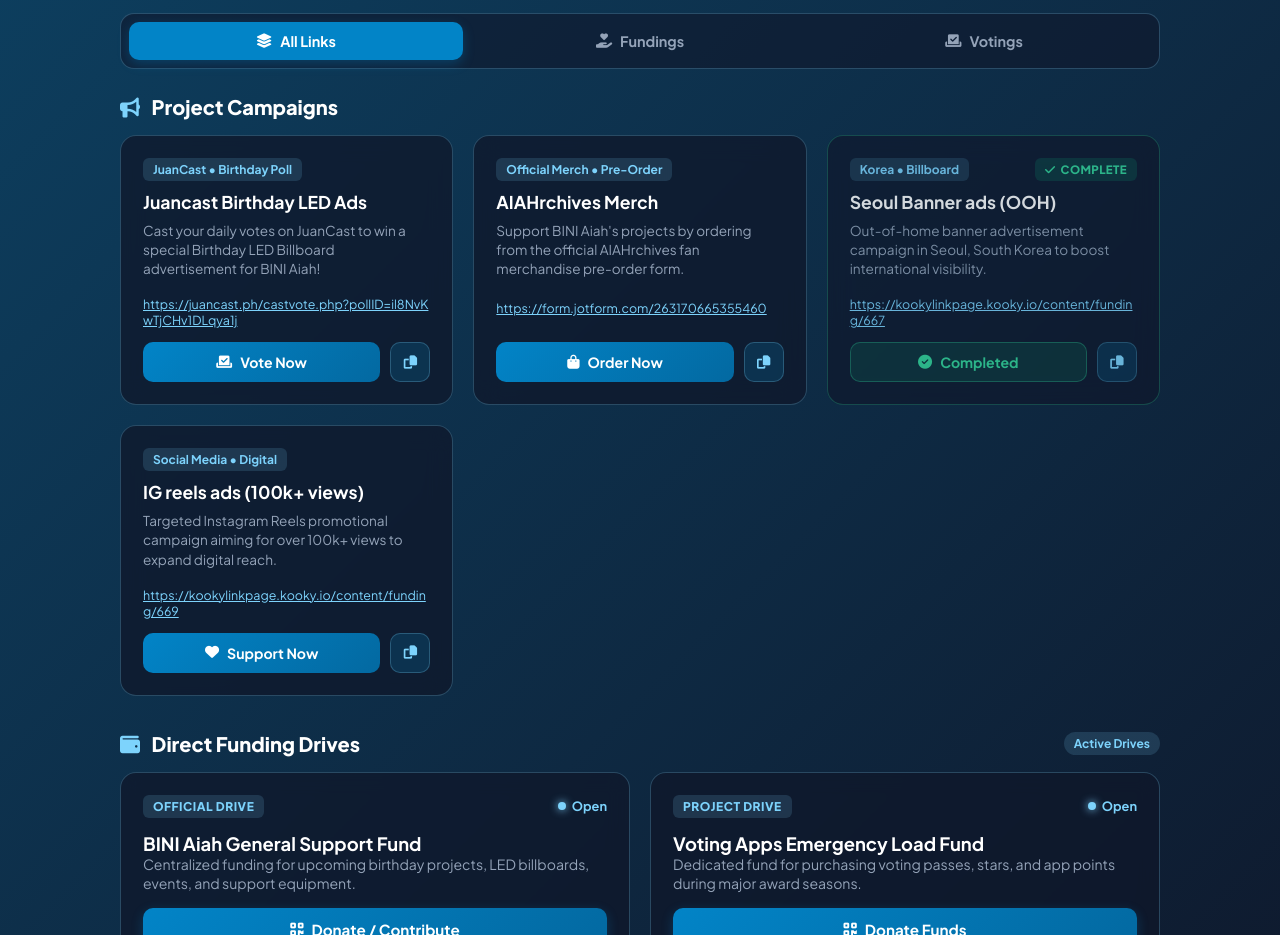
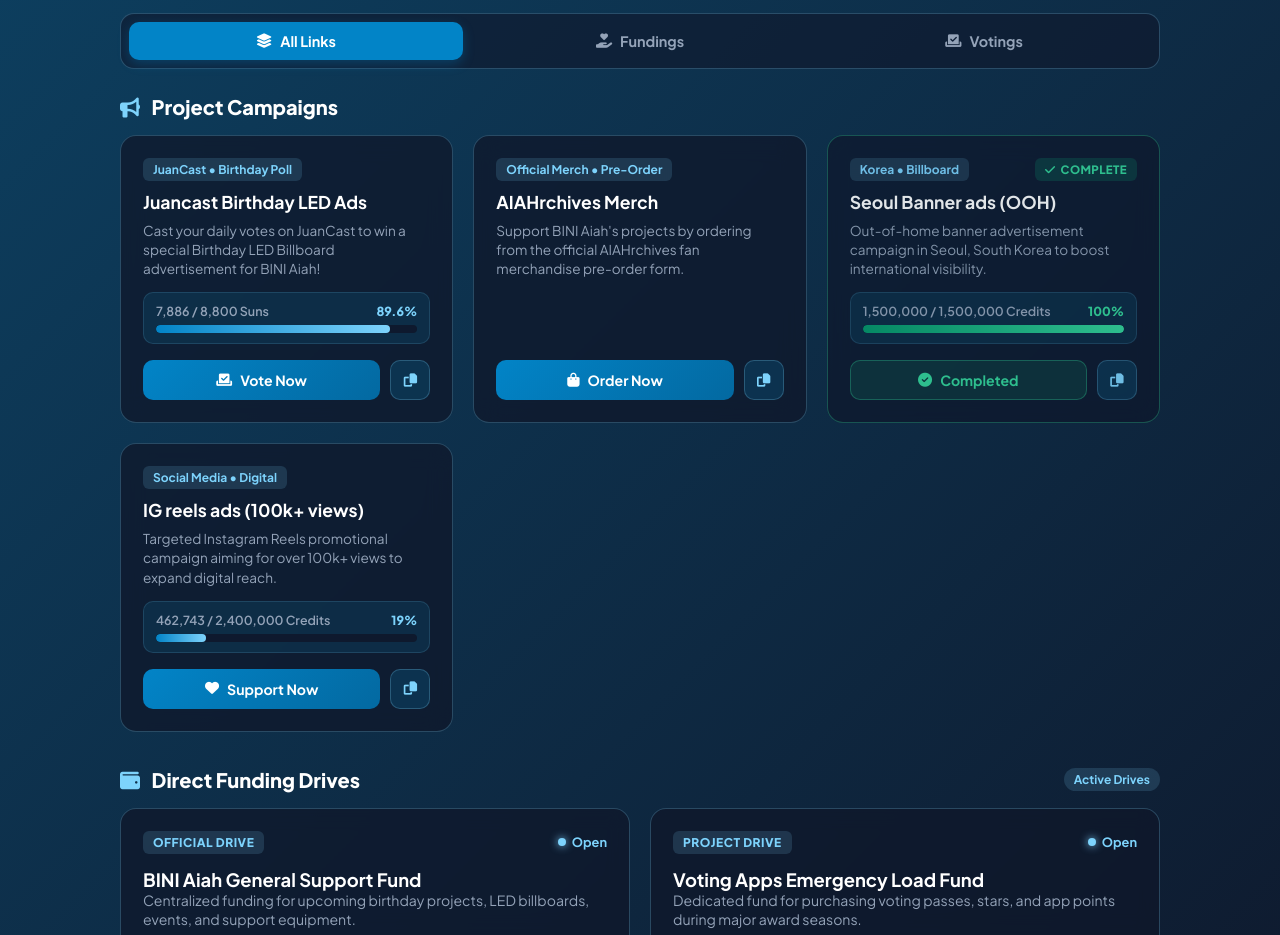
Before and after one commit to biniaiahbvt/BiniAiahVotingTeamFundings, a plain HTML site: page index.html in a window 1280 px wide. Shown: the part 800-1735 px from the top of the page. Drawn offline with Linux system fonts and the light colour scheme.

Commit message:
Enhance card styles and implement progress bar
Updated card styles and added progress bar functionality.

```diff
--- a/index.html
+++ b/index.html
@@ -361,13 +361,13 @@
     }
 
     .card.completed {
-      opacity: 0.82;
-      border-color: rgba(52, 211, 153, 0.3);
+      opacity: 0.88;
+      border-color: rgba(52, 211, 153, 0.35);
     }
 
     .card.completed:hover {
       transform: none;
-      border-color: rgba(52, 211, 153, 0.45);
+      border-color: rgba(52, 211, 153, 0.5);
     }
 
     .card-top-row {
@@ -411,8 +411,58 @@
     .card-desc {
       font-size: 0.85rem;
       color: var(--text-muted);
-      margin-bottom: 18px;
+      margin-bottom: 14px;
       line-height: 1.4;
+    }
+
+    /* Progress Bar Styles */
+    .progress-wrapper {
+      background: rgba(12, 74, 110, 0.35);
+      border: 1px solid rgba(125, 211, 252, 0.15);
+      border-radius: 10px;
+      padding: 10px 12px;
+      margin-bottom: 16px;
+    }
+
+    .progress-header {
+      display: flex;
+      justify-content: space-between;
+      align-items: center;
+      font-size: 0.78rem;
+      margin-bottom: 6px;
+    }
+
+    .progress-stats {
+      color: var(--text-muted);
+      font-weight: 600;
+    }
+
+    .progress-pct {
+      color: var(--glacier-accent);
+      font-weight: 800;
+    }
+
+    .card.completed .progress-pct {
+      color: #34d399;
+    }
+
+    .progress-track {
+      width: 100%;
+      height: 8px;
+      background: rgba(15, 23, 42, 0.85);
+      border-radius: 999px;
+      overflow: hidden;
+    }
+
+    .progress-fill {
+      height: 100%;
+      border-radius: 999px;
+      background: linear-gradient(90deg, var(--glacier-primary), var(--glacier-accent));
+      transition: width 0.5s ease;
+    }
+
+    .card.completed .progress-fill {
+      background: linear-gradient(90deg, #059669, #34d399);
     }
 
     .card-actions {
@@ -734,6 +784,8 @@
         tag: "JuanCast • Birthday Poll",
         desc: "Cast your daily votes on JuanCast to win a special Birthday LED Billboard advertisement for BINI Aiah!",
         link: "https://juancast.ph/castvote.php?pollID=il8NvKwTjCHv1DLqya1j",
+        percent: 89.6,
+        progressText: "7,886 / 8,800 Suns",
         completed: false
       },
       {
@@ -754,6 +806,8 @@
         tag: "Korea • Billboard",
         desc: "Out-of-home banner advertisement campaign in Seoul, South Korea to boost international visibility.",
         link: "https://kookylinkpage.kooky.io/content/funding/667",
+        percent: 100,
+        progressText: "1,500,000 / 1,500,000 Credits",
         completed: true
       },
       {
@@ -763,6 +817,8 @@
         tag: "Social Media • Digital",
         desc: "Targeted Instagram Reels promotional campaign aiming for over 100k+ views to expand digital reach.",
         link: "https://kookylinkpage.kooky.io/content/funding/669",
+        percent: 19,
+        progressText: "462,743 / 2,400,000 Credits",
         completed: false
       }
     ];
@@ -802,6 +858,20 @@
           ? `<span class="badge-completed"><i class="fa-solid fa-check"></i> Complete</span>`
           : '';
 
+        const progressHTML = typeof item.percent === 'number'
+          ? `
+            <div class="progress-wrapper">
+              <div class="progress-header">
+                <span class="progress-stats">${item.progressText}</span>
+                <span class="progress-pct">${item.percent}%</span>
+              </div>
+              <div class="progress-track">
+                <div class="progress-fill" style="width: ${Math.min(item.percent, 100)}%;"></div>
+              </div>
+            </div>
+          `
+          : '';
+
         card.innerHTML = `
           <div>
             <div class="card-top-row">
@@ -810,7 +880,7 @@
             </div>
             <h3 class="card-title">${item.title}</h3>
             <p class="card-desc">${item.desc}</p>
-            <a href="${item.link}" target="_blank" rel="noopener noreferrer" style="display: inline-block; color: var(--glacier-accent); font-size: 0.78rem; margin-bottom: 14px; word-break: break-all;">${item.link}</a>
+            ${progressHTML}
           </div>
           <div class="card-actions">
             ${actionBtn}
```
